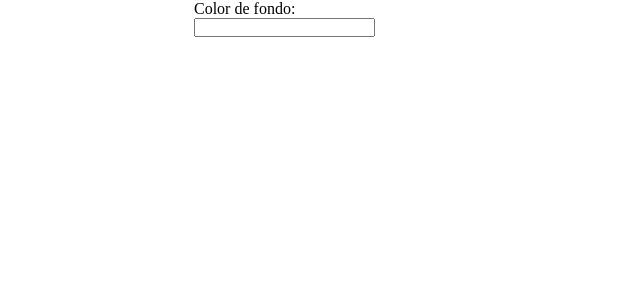
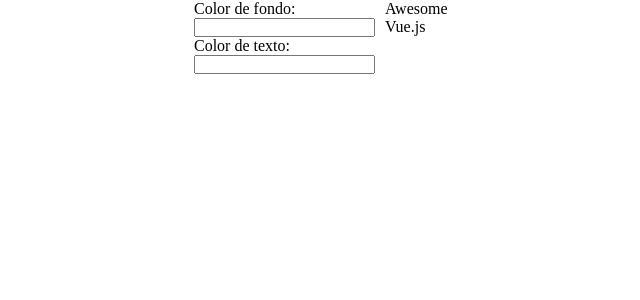
Before and after one commit to michelanyelo/DataBinding-DL, a Vue app: page / in a window 1280 px wide. Shown: the top 300 px of the page, without its empty margins (155-795 px from the left). Built offline with nearby package versions, Linux system fonts and the light colour scheme.

Commit message:
M6D6 desafio: Added textColor data property and input field, and applied it to paragraph text color in DataBinding.vue component

```diff
--- a/src/components/DataBinding.vue
+++ b/src/components/DataBinding.vue
@@ -3,7 +3,8 @@ export default {
     name: 'DataBinding',
     data() {
         return {
-            backgroundBox: ''
+            backgroundBox: '',
+            textColor: ''
         }
     }
 }
@@ -14,9 +15,11 @@ export default {
         <div class="selectores">
             <label for="backgroundBox">Color de fondo: </label>
             <input id="backgroundBox" type="text" v-model="backgroundBox">
+            <label for="textColor">Color de texto: </label>
+            <input id="textColor" type="text" v-model="textColor">
         </div>
         <div class="box" :style="{ backgroundColor: backgroundBox }">
-
+            <p :style="{ color: textColor }">Awesome Vue.js</p>
         </div>
     </div>
 </template>
```
